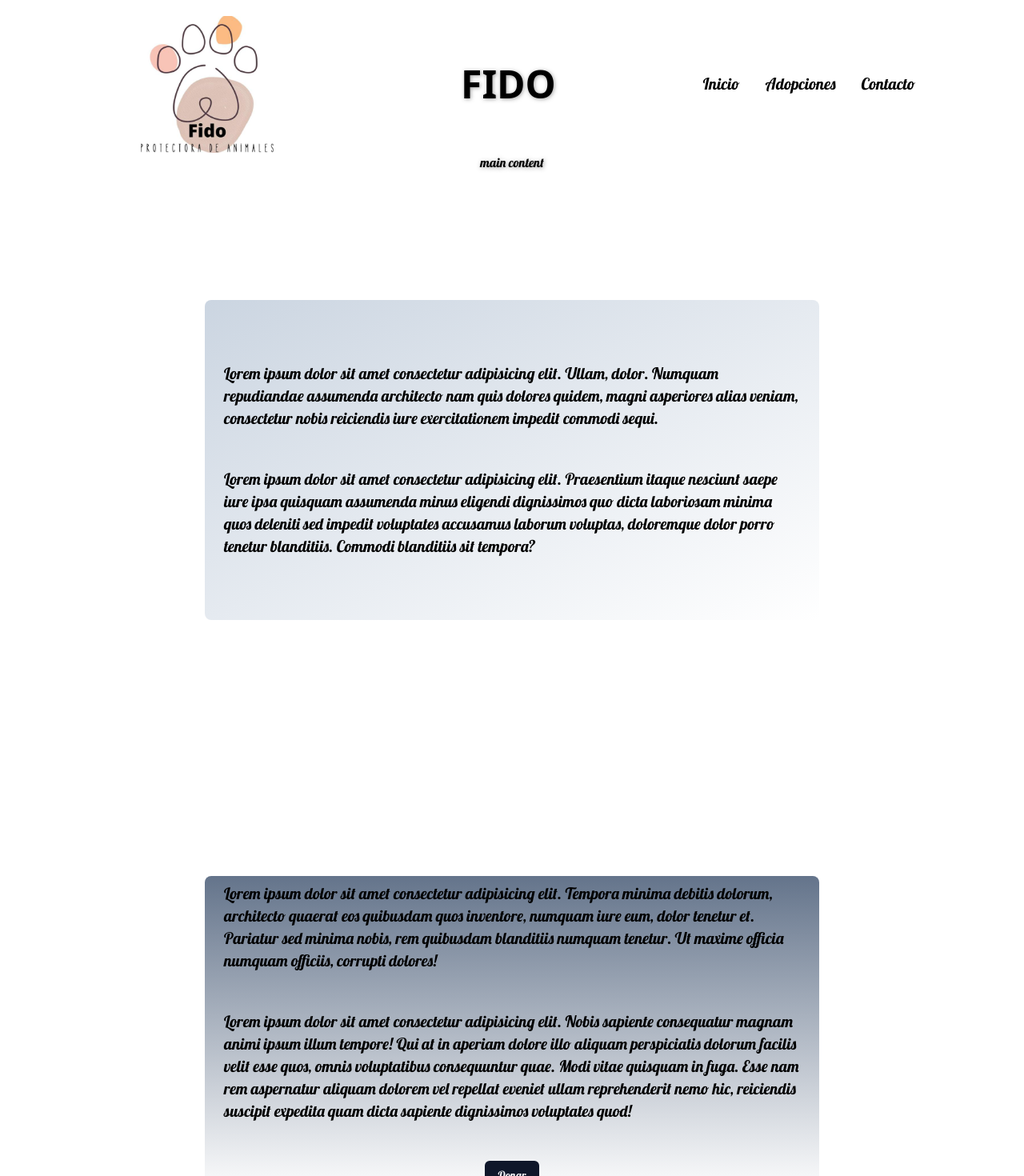
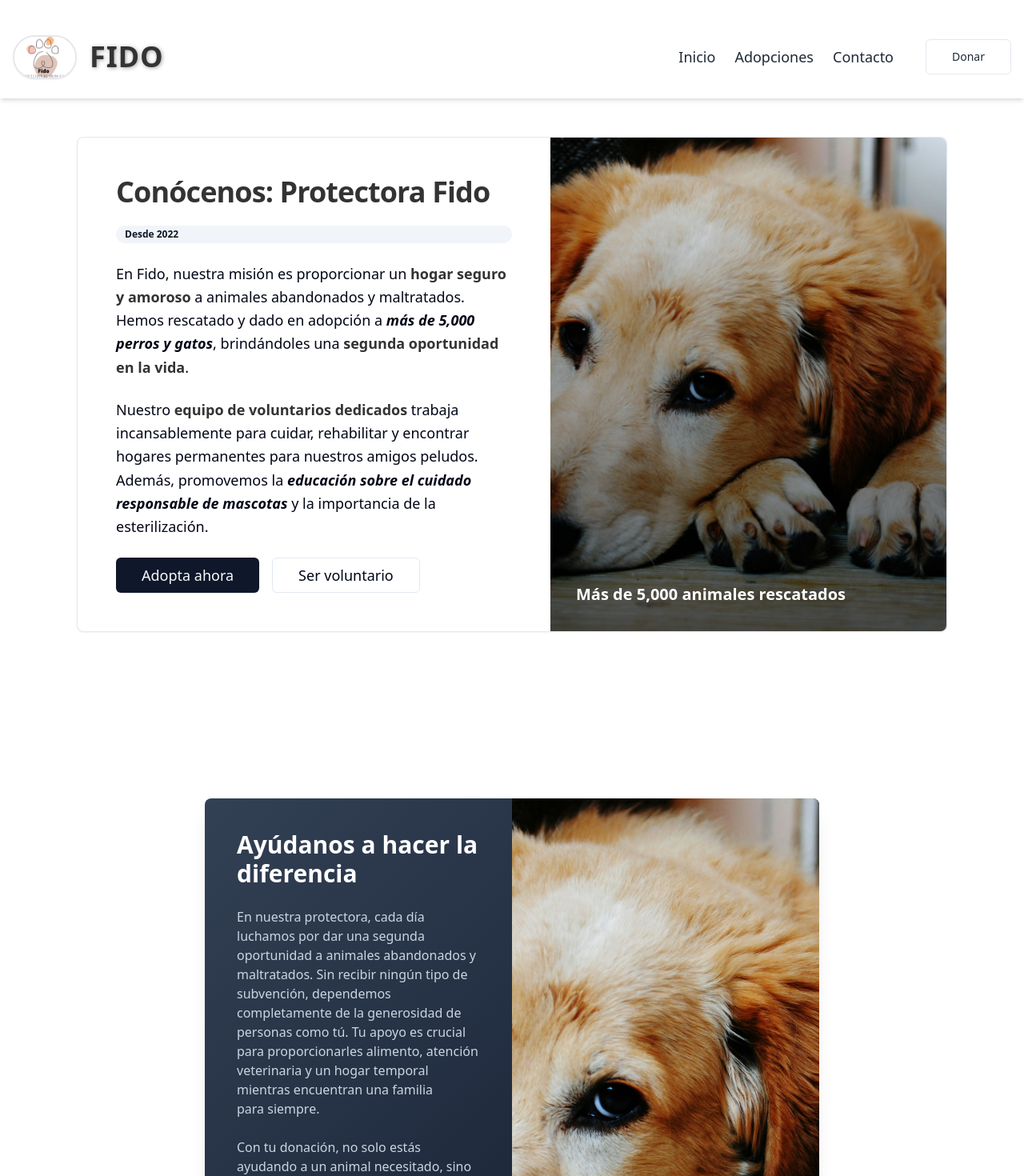
Before and after one commit to efe13dev/huellas-nextjs, a Next.js app: page / in a window 1280 px wide. Shown: the top 1470 px of the page at 80% size. Built offline with nearby package versions, Linux system fonts and the light colour scheme.

Commit message:
change sections help & know and fix form contact

```diff
--- a/package.json
+++ b/package.json
@@ -14,6 +14,7 @@
     "@radix-ui/react-slot": "^1.0.2",
     "class-variance-authority": "^0.7.0",
     "clsx": "^2.1.1",
+    "framer-motion": "^11.5.5",
     "lucide-react": "^0.378.0",
     "next": "14.2.3",
     "react": "^18",
--- a/src/app/adoptions/[id]/page.tsx
+++ b/src/app/adoptions/[id]/page.tsx
@@ -10,7 +10,7 @@ async function AnimalPage({
 }): Promise<any> {
   const data = await getOneAdoption(params.id);
   const animal = data.rows[0];
-
+  console.log('hola');
   return (
     <main className='flex flex-col '>
       <img
--- a/src/app/adoptions/page.tsx
+++ b/src/app/adoptions/page.tsx
@@ -18,8 +18,8 @@ async function Adoptions(): Promise<JSX.Element> {
 
   return (
     <main>
-      <h2 className='text-center text-2xl my-12'>
-        Lorem ipsum dolor sit amet.
+      <h2 className='text-center text-4xl font-bold my-16 text-primary'>
+        Encuentra a tu nuevo compañero
       </h2>
       <section className='grid grid-cols-1 gap-12 md:grid-cols-2 lg:grid-cols-3 px-4 '>
         {animals.map((animal) => (
--- a/src/app/globals.css
+++ b/src/app/globals.css
@@ -53,7 +53,7 @@ main {
   min-height: 100vh;
 }
 body {
-  font-family: 'Lobster', system-ui;
+  font-family: 'sans-serif', system-ui;
 }
 h1 {
   text-shadow: 1px 1px 5px rgba(69, 69, 69, 0.5);
--- a/src/app/layout.tsx
+++ b/src/app/layout.tsx
@@ -16,7 +16,7 @@ export default function RootLayout({
 }>): JSX.Element {
   return (
     <html lang='es'>
-      <body className='mt-5'>
+      <body className='mt-5' >
         <Header />
         {children}
         <Footer />
--- a/src/app/page.tsx
+++ b/src/app/page.tsx
@@ -2,8 +2,7 @@ import KnowUs from '@/components/KnowUs';
 import HelpUs from '@/components/HelpUs';
 export default function Home(): JSX.Element {
   return (
-    <main className='flex  flex-col items-center  px-24'>
-      <h1>main content</h1>
+    <main className='flex  flex-col items-center  px-24 '>
       <KnowUs />
       <HelpUs />
     </main>
--- a/src/components/Header.tsx
+++ b/src/components/Header.tsx
@@ -1,41 +1,47 @@
+import React from 'react';
 import Link from 'next/link';
+import Image from 'next/image';
+import { Button } from "@/components/ui/button"
+
 function Header(): JSX.Element {
   return (
-    <header className='flex flex-col items-center justify-center gap-12 lg:flex-row lg:justify-evenly'>
-      <img
-        className='w-64'
-        src='./fido-logo-grande.jpeg'
-        alt='logo'
+    <header className="w-full bg-gradient-to-r from-gray-0 to-gray-100 text-gray-800 shadow-md">
+      <div className="container mx-auto px-4 py-6">
+        <div className="flex flex-col items-center justify-between gap-6 lg:flex-row">
+          <div className="flex items-center gap-4">
+            <Image
+              src="/fido-logo-grande.jpeg"
+              alt="FIDO logo"
+              width={80}
+              height={80}
+              className="rounded-full border-2 border-gray-200 shadow-sm"
             />
-      <h1 className='text-5xl font-bold font-sans ;'>FIDO</h1>
-      <nav>
-        <ul className='flex gap-8 text-xl'>
+            <h1 className="text-4xl font-bold font-sans tracking-wide text-primary">FIDO</h1>
+          </div>
+          <nav className="flex items-center gap-6">
+            <ul className="flex gap-6 text-lg">
               <li>
-            <Link
-              href='/'
-              className='link'
-            >
+                <Link href="/" className="link hover:text-primary hover:underline transition-all duration-300 ease-in-out">
                   Inicio
                 </Link>
               </li>
               <li>
-            <Link
-              href='/adoptions'
-              className='link'
-            >
+                <Link href="/adoptions" className="link hover:text-primary hover:underline transition-all duration-300 ease-in-out">
                   Adopciones
                 </Link>
               </li>
               <li>
-            <Link
-              href='/contact'
-              className='link'
-            >
+                <Link href="/contact" className="link hover:text-primary hover:underline transition-all duration-300 ease-in-out">
                   Contacto
                 </Link>
               </li>
             </ul>
+            <Button variant="outline" size="lg" className="ml-4 hover:bg-primary hover:text-white transition-all duration-300 ease-in-out">
+              <Link href="https://www.teaming.net/protectorafido">Donar</Link>
+            </Button>
           </nav>
+        </div>
+      </div>
     </header>
   );
 }
--- a/src/components/HelpUs.tsx
+++ b/src/components/HelpUs.tsx
@@ -1,26 +1,36 @@
 import React from 'react';
+import Link from 'next/link';
 import { Button } from './ui/button';
+import Image from 'next/image'; // Asumiendo que estás usando Next.js
 
 function HelpUs(): JSX.Element {
   return (
-    <section className='flex flex-col gap-12 lg:m-40 m-8 rounded-lg bg-gradient-to-t from-transparent to-slate-500 h-[50vh] p-6 text-xl justify-center items-center'>
-      <p className='text-pretty'>
-        Lorem ipsum dolor sit amet consectetur adipisicing elit. Tempora minima
-        debitis dolorum, architecto quaerat eos quibusdam quos inventore,
-        numquam iure eum, dolor tenetur et. Pariatur sed minima nobis, rem
-        quibusdam blanditiis numquam tenetur. Ut maxime officia numquam
-        officiis, corrupti dolores!
-      </p>
-      <p className='text-pretty'>
-        Lorem ipsum dolor sit amet consectetur adipisicing elit. Nobis sapiente
-        consequatur magnam animi ipsum illum tempore! Qui at in aperiam dolore
-        illo aliquam perspiciatis dolorum facilis velit esse quos, omnis
-        voluptatibus consequuntur quae. Modi vitae quisquam in fuga. Esse nam
-        rem aspernatur aliquam dolorem vel repellat eveniet ullam reprehenderit
-        nemo hic, reiciendis suscipit expedita quam dicta sapiente dignissimos
-        voluptates quod!
-      </p>
-      <Button className='w-fit'>Donar</Button>
+    <section className='lg:m-40 m-8 rounded-lg overflow-hidden bg-gradient-to-br from-slate-700 to-slate-900 shadow-xl'>
+      <div className='flex flex-col lg:flex-row'>
+        <div className='lg:w-1/2 p-10 flex flex-col gap-6 justify-center'>
+          <h2 className='text-3xl font-bold text-white'>Ayúdanos a hacer la diferencia</h2>
+          <p className='text-pretty text-slate-300'>
+            En nuestra protectora, cada día luchamos por dar una segunda oportunidad a animales abandonados y maltratados. Sin recibir ningún tipo de subvención, dependemos completamente de la generosidad de personas como tú. Tu apoyo es crucial para proporcionarles alimento, atención veterinaria y un hogar temporal mientras encuentran una familia para siempre.
+          </p>
+          <p className='text-pretty text-slate-300'>
+            Con tu donación, no solo estás ayudando a un animal necesitado, sino que también estás contribuyendo a mantener nuestra labor independiente y a crear una sociedad más compasiva y responsable. Cada gesto cuenta, y juntos podemos cambiar vidas, una patita a la vez.
+          </p>
+          <Link
+            href="https://www.teaming.net/protectorafido"
+            className='inline-block w-fit px-8 py-3 text-lg font-semibold mt-4 bg-emerald-500 hover:bg-emerald-600 transition-colors rounded text-white text-center'
+          >
+            Donar ahora
+          </Link>
+        </div>
+        <div className='lg:w-1/2 relative min-h-[300px] lg:min-h-[500px]'>
+          <Image
+            src="/pexels-bruno.jpg"
+            alt="Imagen representativa de nuestra causa"
+            layout="fill"
+            objectFit="cover"
+          />
+        </div>
+      </div>
     </section>
   );
 }
--- a/src/components/KnowUs.tsx
+++ b/src/components/KnowUs.tsx
@@ -1,22 +1,48 @@
 import React from 'react';
+import Image from 'next/image';
+import Link from 'next/link';
+import { Button } from "@/components/ui/button"
+import { Card, CardContent, CardHeader, CardTitle } from "@/components/ui/card"
+import { Badge } from "@/components/ui/badge"
 
 function KnowUs(): JSX.Element {
   return (
-    <section className='flex flex-col gap-12 lg:m-40 m-8 rounded-lg bg-gradient-to-tl from-transparent to-slate-300 h-[50vh] p-6 text-xl justify-center'>
-      <p className='text-pretty'>
-        Lorem ipsum dolor sit amet consectetur adipisicing elit. Ullam, dolor.
-        Numquam repudiandae assumenda architecto nam quis dolores quidem, magni
-        asperiores alias veniam, consectetur nobis reiciendis iure
-        exercitationem impedit commodi sequi.
-      </p>
-      <p className='text-pretty'>
-        Lorem ipsum dolor sit amet consectetur adipisicing elit. Praesentium
-        itaque nesciunt saepe iure ipsa quisquam assumenda minus eligendi
-        dignissimos quo dicta laboriosam minima quos deleniti sed impedit
-        voluptates accusamus laborum voluptas, doloremque dolor porro tenetur
-        blanditiis. Commodi blanditiis sit tempora?
-      </p>
-    </section>
+    <Card className="w-full max-w-6xl mx-auto my-12 overflow-hidden">
+      <div className="flex flex-col lg:flex-row">
+        <CardContent className="flex-1 p-8 lg:p-12 space-y-6">
+          <CardHeader className="p-0">
+            <CardTitle className="text-4xl font-bold text-primary mb-4">Conócenos: Protectora Fido</CardTitle>
+            <Badge variant="secondary" className="mb-6">Desde 2022</Badge>
+          </CardHeader>
+          <p className="text-lg text-muted-foreground leading-relaxed">
+            En Fido, nuestra misión es proporcionar un <strong className="text-primary">hogar seguro y amoroso</strong> a animales abandonados y maltratados. Hemos rescatado y dado en adopción a <em className="font-semibold">más de 5,000 perros y gatos</em>, brindándoles una <strong className="text-primary">segunda oportunidad en la vida</strong>.
+          </p>
+          <p className="text-lg text-muted-foreground leading-relaxed">
+            Nuestro <strong className="text-primary">equipo de voluntarios dedicados</strong> trabaja incansablemente para cuidar, rehabilitar y encontrar hogares permanentes para nuestros amigos peludos. Además, promovemos la <em className="font-semibold">educación sobre el cuidado responsable de mascotas</em> y la importancia de la esterilización.
+          </p>
+          <div className="flex flex-wrap gap-4 mt-8">
+            <Button size="lg" className="text-lg">
+              <Link href="/adoptions">Adopta ahora</Link>
+            </Button>
+            <Button size="lg" variant="outline" className="text-lg">
+              Ser voluntario
+            </Button>
+          </div>
+        </CardContent>
+        <div className="flex-1 relative min-h-[400px] lg:min-h-[600px]">
+          <Image
+            src="/pexels-bruno.jpg"
+            alt="Perros y gatos felices en nuestra protectora"
+            layout="fill"
+            objectFit="cover"
+            className="rounded-r-lg"
+          />
+          <div className="absolute inset-0 bg-gradient-to-t from-black/60 to-transparent flex items-end p-8">
+            <p className="text-white text-xl font-semibold">Más de 5,000 animales rescatados</p>
+          </div>
+        </div>
+      </div>
+    </Card>
   );
 }
 
--- /dev/null
+++ b/src/components/ui/badge.tsx
@@ -0,0 +1,36 @@
+import * as React from "react"
+import { cva, type VariantProps } from "class-variance-authority"
+
+import { cn } from "@/lib/utils"
+
+const badgeVariants = cva(
+  "inline-flex items-center rounded-full border border-slate-200 px-2.5 py-0.5 text-xs font-semibold transition-colors focus:outline-none focus:ring-2 focus:ring-slate-950 focus:ring-offset-2 dark:border-slate-800 dark:focus:ring-slate-300",
+  {
+    variants: {
+      variant: {
+        default:
+          "border-transparent bg-slate-900 text-slate-50 hover:bg-slate-900/80 dark:bg-slate-50 dark:text-slate-900 dark:hover:bg-slate-50/80",
+        secondary:
+          "border-transparent bg-slate-100 text-slate-900 hover:bg-slate-100/80 dark:bg-slate-800 dark:text-slate-50 dark:hover:bg-slate-800/80",
+        destructive:
+          "border-transparent bg-red-500 text-slate-50 hover:bg-red-500/80 dark:bg-red-900 dark:text-slate-50 dark:hover:bg-red-900/80",
+        outline: "text-slate-950 dark:text-slate-50",
+      },
+    },
+    defaultVariants: {
+      variant: "default",
+    },
+  }
+)
+
+export interface BadgeProps
+  extends React.HTMLAttributes<HTMLDivElement>,
+    VariantProps<typeof badgeVariants> {}
+
+function Badge({ className, variant, ...props }: BadgeProps) {
+  return (
+    <div className={cn(badgeVariants({ variant }), className)} {...props} />
+  )
+}
+
+export { Badge, badgeVariants }
--- a/tailwind.config.ts
+++ b/tailwind.config.ts
@@ -18,6 +18,11 @@ const config = {
       }
     },
     extend: {
+
+      colors: {
+        primary: '#333',
+        secondary: '#111'
+      },
       keyframes: {
         'accordion-down': {
           from: { height: '0' },
```
Also changed, not shown: src/app/contact/page.tsx (+28 -7 lines), public/pexels-bruno.jpg (added), 1 other file (tests, documents, lock files or other folders). Lines whose indentation alone changed are shown as unchanged.
